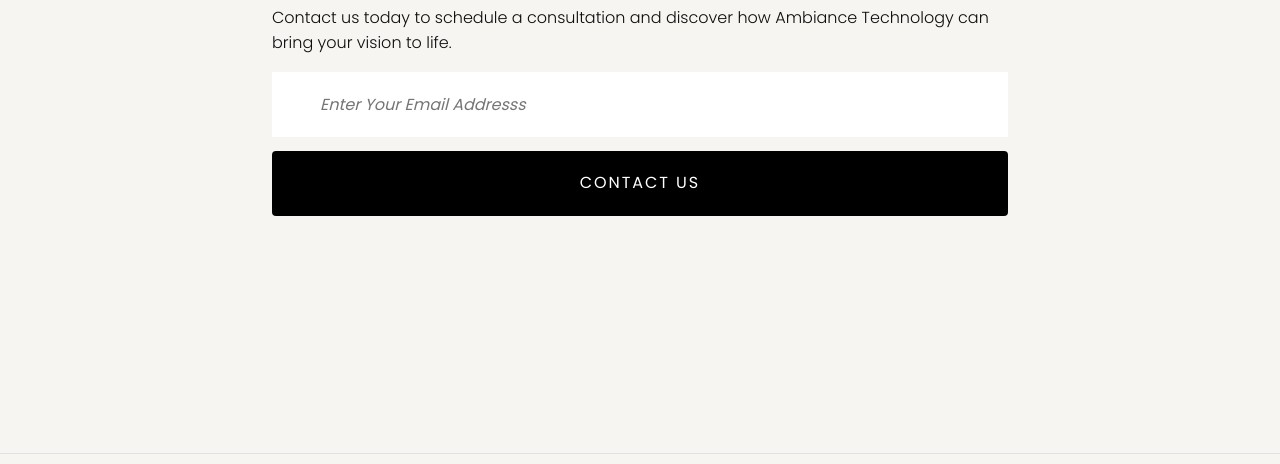
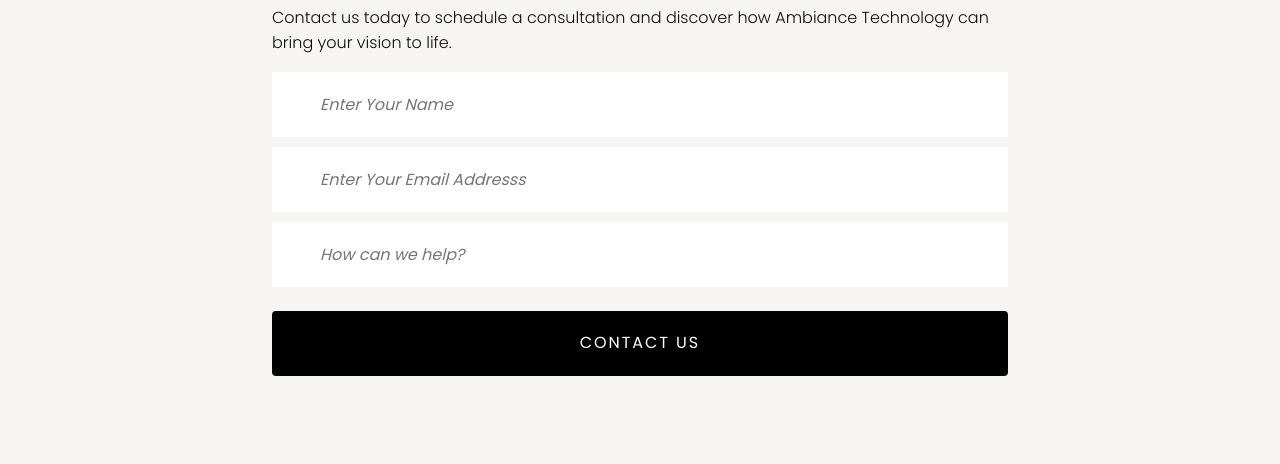
Before and after one commit to justinvallely/ambiancetech, a plain HTML site: page index.html in a window 1280 px wide. Shown: the part 3386-3850 px from the top of the page. Drawn offline with nearby package versions, Linux system fonts and the light colour scheme.

Commit message:
adds form action

```diff
--- a/index.html
+++ b/index.html
@@ -473,8 +473,12 @@
                 <h2 class="display-4">Ready to transform your space?</h2>
                 <p>Contact us today to schedule a consultation and discover how Ambiance Technology can bring your vision to life.</p>
               </div>
-              <form>
-                <input type="text" name="email" placeholder="Enter Your Email Addresss" class="w-100 bg-light border-0 ps-5 fst-italic">
+              <form action="https://formsubmit.co/69d2cf5af1c3fd1e9ea2791c99aed545" method="POST">
+                <input type="text" name="name" placeholder="Enter Your Name" class="w-100 bg-light border-0 ps-5 fst-italic" required>
+                <input type="text" name="email" placeholder="Enter Your Email Addresss" class="w-100 bg-light border-0 ps-5 fst-italic" required>
+                <input type="text" name="body" placeholder="How can we help?" class="w-100 bg-light border-0 ps-5 fst-italic" required>
+                <input type="hidden" name="_subject" value="New Ambiance Submission">
+                <input type="hidden" name="_autoresponse" value="Thank you for reaching out to Ambiance Technology! This is an automated reply to let you know we received your message. We'll be in touch soon.">
                 <button class="btn btn-full btn-black text-uppercase">Contact Us</button>
               </form>
             </div>
--- a/style.css
+++ b/style.css
@@ -980,6 +980,7 @@ h5 {
 .subscribe-content input,
 .subscribe-content button {
   height: 65px;
+  margin-bottom: 10px;
 }
 
 /* 9. Brand Collection
```
